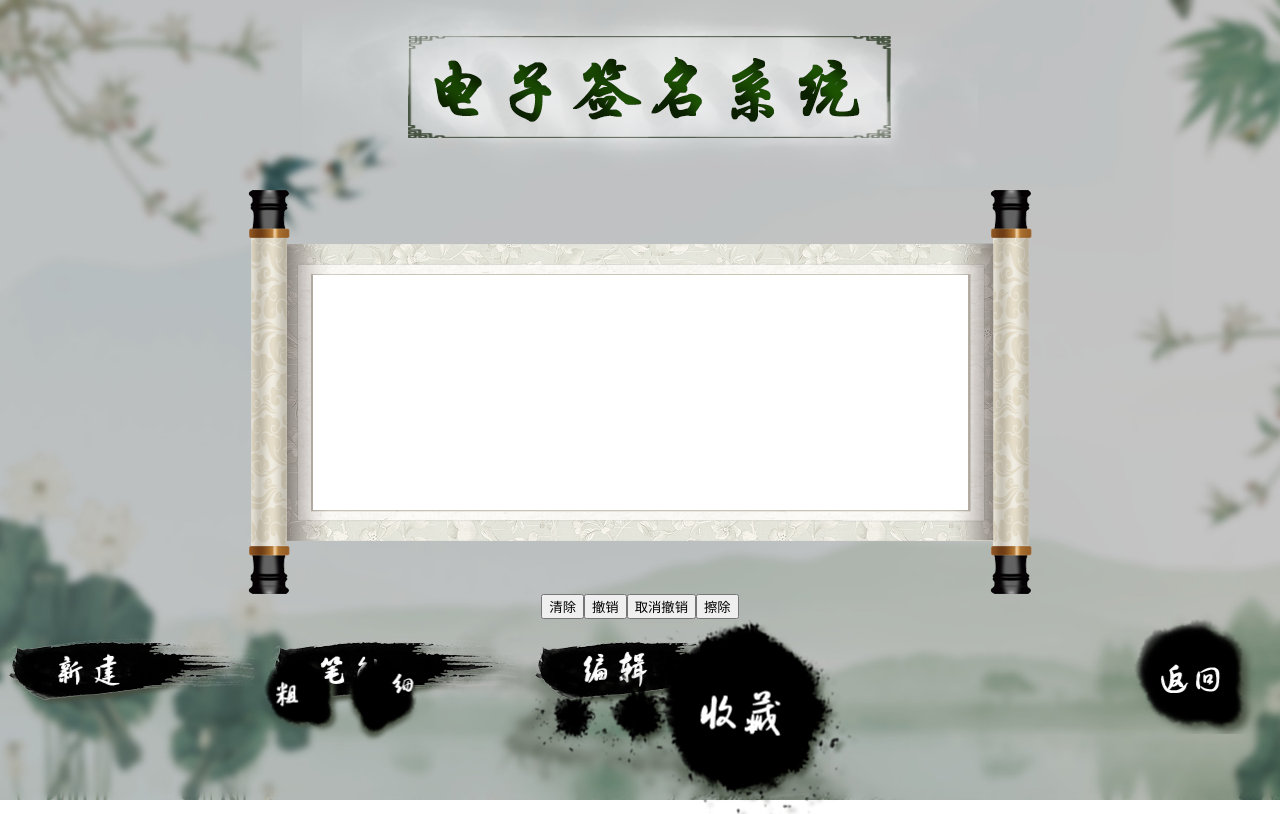
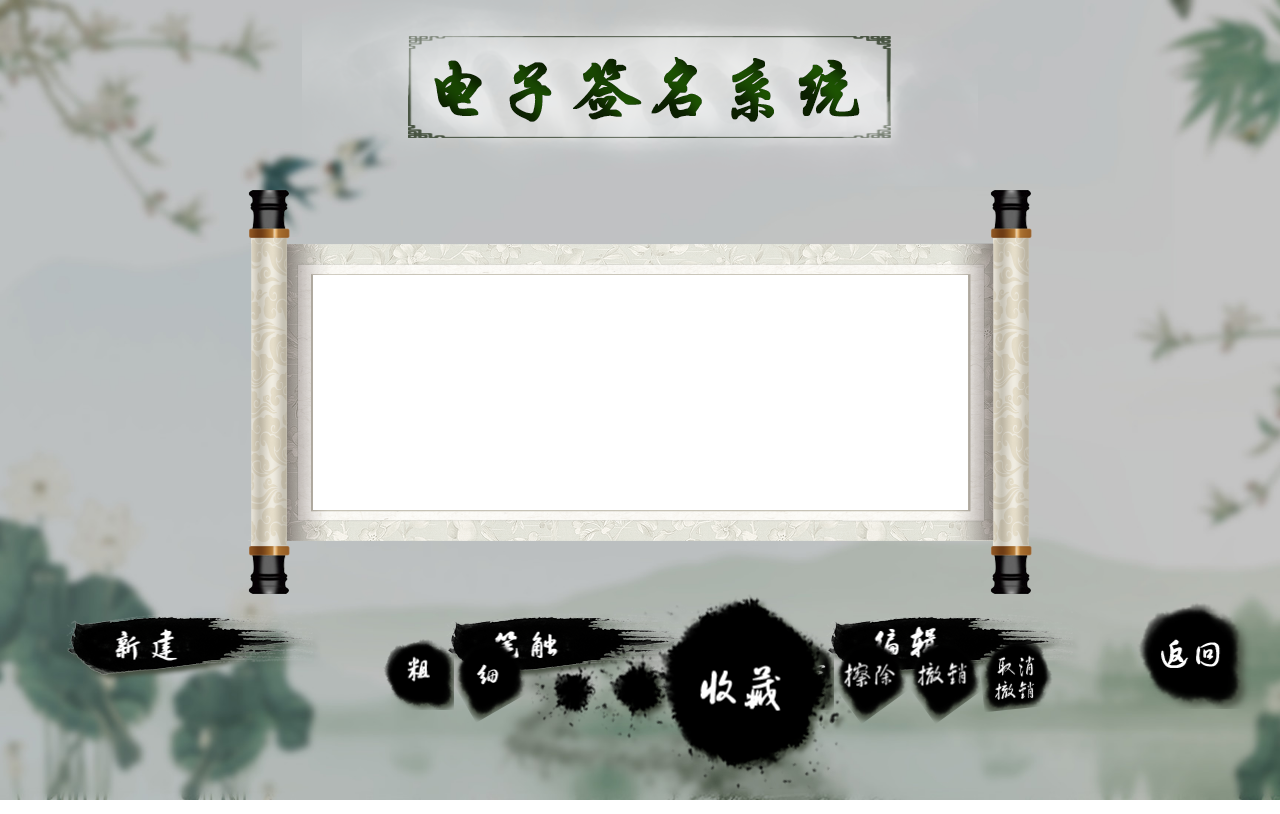
Before and after one commit to melody-pp/signature, a Vue app: page /#/ in a window 1280 px wide. Built offline with nearby package versions, Linux system fonts and the light colour scheme.

Commit message:
no message

```diff
--- a/src/pages/Home.vue
+++ b/src/pages/Home.vue
@@ -9,10 +9,6 @@
       </div>
       <canvas ref="canvas" width="655" height="235"></canvas>
 
-      <button @click="clear">清除</button>
-      <button @click="revoke">撤销</button>
-      <button @click="cancelRevoke">取消撤销</button>
-      <button @click="erase">擦除</button>
     </div>
     <div class="menu">
       <ul>
@@ -26,12 +22,30 @@
               <img src="../assets/cu.png" @click="setStrokeStyle('thick')">
             </li>
             <li class="subMenu" style="transform: rotateZ(60deg)">
-              <img src="../assets/xi.png" @click="setStrokeStyle('thin')" style="transform: rotateZ(-60deg)">
+              <img src="../assets/xi.png" @click="setStrokeStyle('thin')"
+                   style="transform: rotateZ(-60deg) translate(-119%, 64%)">
             </li>
           </ul>
         </li>
         <li class="menuPer">
           <img src="../assets/bj.png" alt="">
+          <ul>
+            <li class="subMenu">
+              <img src="../assets/qk.png" @click="clear" style="transform: translate(8%,43%);">
+            </li>
+            <li class="subMenu" style="transform: rotateZ(54deg)">
+              <img src="../assets/cch.png" @click="erase"
+                   style="transform: rotateZ(-54deg) translate(-29%, 28%)">
+            </li>
+            <li class="subMenu" style="transform: rotateZ(54deg)">
+              <img src="../assets/cx.png" @click="revoke"
+                   style="transform: rotateZ(-54deg) translate(-33%, 28%)">
+            </li>
+            <li class="subMenu" style="transform: rotateZ(84deg)">
+              <img src="../assets/qxcx.png" @click="cancelRevoke"
+                   style="transform: rotateZ(-84deg) translate(-41%, 17%)">
+            </li>
+          </ul>
         </li>
       </ul>
       <div class="collect">
@@ -140,21 +154,26 @@
 
   .menu {
     position: relative;
+    cursor: pointer;
     .menuPer {
-      width: 263px;
+      width: 380px;
       height: 93px;
       background: url("../assets/bjbg.png") no-repeat;
       float: left;
+      background-position: center;
       & img {
         left: 50%;
         top: 50%;
-        transform: translate(-67%, 94%);
+        transform: translate(-68%, 94%);
       }
       .subMenu {
-        width: 78px;
+        width: 74px;
         height: 77px;
         background: url("../assets/qkbg.png") no-repeat;
         float: left;
+        & img {
+          transform: translate(8%, 94%);
+        }
       }
     }
     .collect {
```
Also changed, not shown: src/assets/qkbg.png, src/assets/qkbg2.png.
